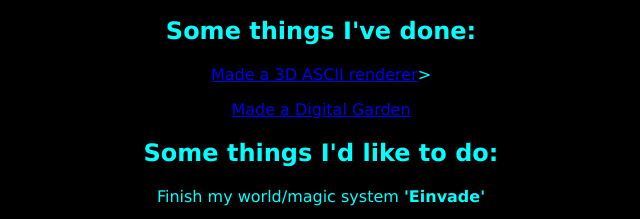
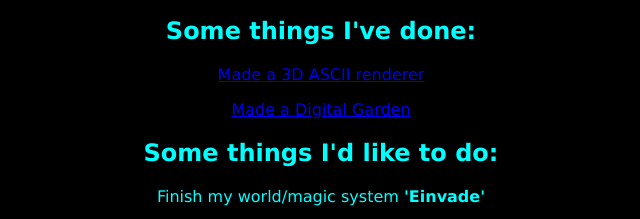
Before and after one commit to xelphyr/Website, a plain HTML site: page index.html in a window 1280 px wide. Shown: the part 293-512 px from the top of the page, 319-959 px from the left. Drawn offline with Linux system fonts and the light colour scheme.

Commit message:
small mistake

```diff
--- a/index.html
+++ b/index.html
@@ -13,7 +13,7 @@
     <img src="img/profile.jpg" alt="profile picture"/>
     <span></span>
     <h2>Some things I've done: </h2>
-    <p><a href = "https://github.com/xelphyr/3DASCII">Made a 3D ASCII renderer</a>></p>
+    <p><a href = "https://github.com/xelphyr/3DASCII">Made a 3D ASCII renderer</a></p>
     <p><a href = "https://garden.xelphyr.xyz">Made a Digital Garden</a></p>
     <span></span>
     <h2>Some things I'd like to do: </h2>
```
